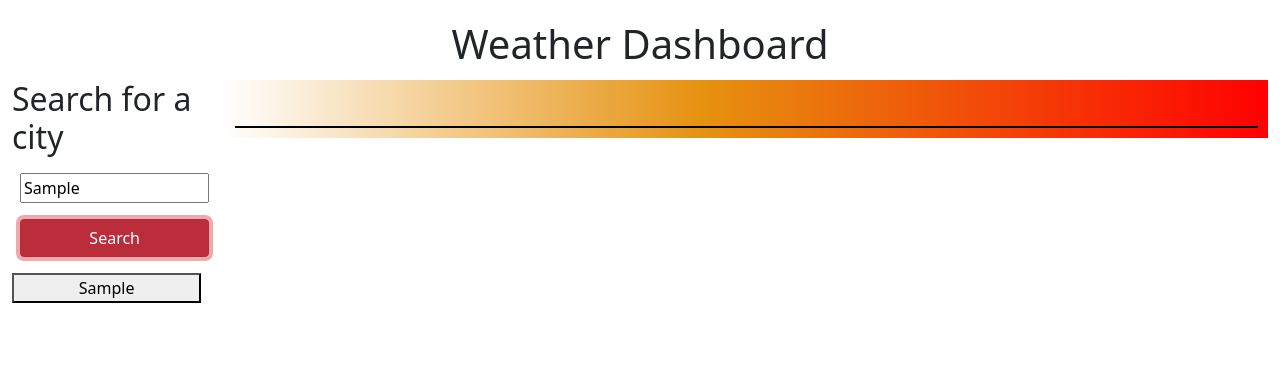
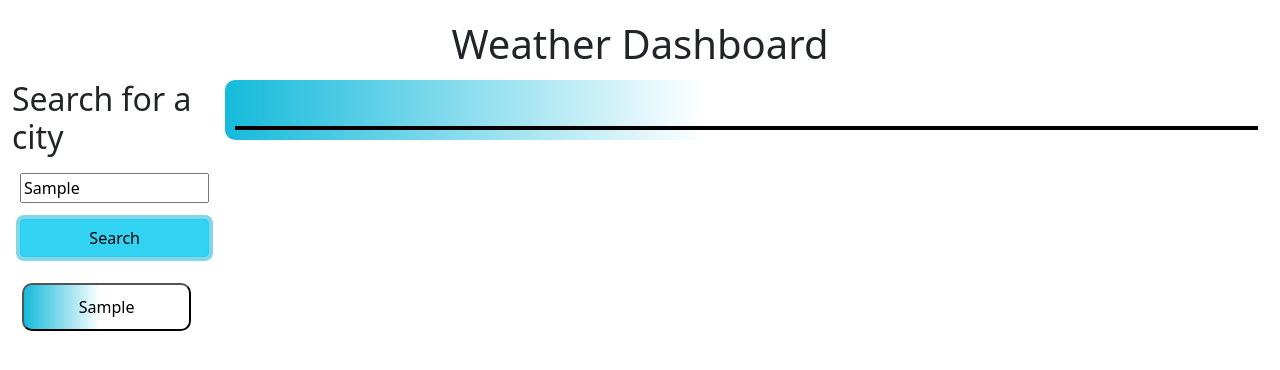
Before and after one commit to MikeTritsch/weather-or-not, a plain HTML site: page index.html in a window 1280 px wide. Both pictures are taken after typing "Sample" into the empty fields and a click on the button "Search". Drawn offline with nearby package versions, Linux system fonts and the light colour scheme; no server answers.

Commit message:
finalized color scheme

```diff
--- a/assets/style/style.css
+++ b/assets/style/style.css
@@ -1,3 +1,7 @@
+:root {
+    --main-gradient: linear-gradient(90deg, rgb(21, 186, 219) 0%, rgb(255, 255, 255) 46%, rgb(255, 255, 255) 100%);
+}
+
 header {
     text-align: center;
     padding: 20px;
@@ -5,12 +9,15 @@ header {
 }
 
 .fourDay h6{
-    border-bottom: solid black 2px;
+    border-bottom: solid black 4px;
+    padding-bottom: 10px;
 }
 
 .cardDiv {
-    background: linear-gradient(90deg, rgb(255, 255, 255) 0%, rgba(230,145,15,1) 46%, rgba(255,0,0,1) 100%);
+    background: var(--main-gradient);
+    color: black;
     padding: 10px;
+    border-radius: 10px;
 }
 
 .searchMsg {
@@ -18,5 +25,14 @@ header {
 }
 
 .mainCard {
-    border-bottom: 2px solid black;
+    border-bottom: 4px solid black;
+    color: white;
 }
+
+
+.cityList button{
+    background: var(--main-gradient);
+    border-radius: 10px;
+    padding: 10px;
+    margin: 10px;
+}
--- a/index.html
+++ b/index.html
@@ -22,7 +22,7 @@
                 <h2>Search for a city</h2>
                 <form class="cityForm mb-2">
                     <input class="citySearch w-100 m-2" type="text" placeholder="Enter your city...">
-                    <button class="citySearchBtn w-100 btn btn-danger btn-block w-100 m-2">Search</button>
+                    <button class="citySearchBtn w-100 btn btn-info btn-block w-100 m-2">Search</button>
                 </form>
 
                 <ul class="cityList w-100 col-md-3 list-group">
@@ -36,7 +36,7 @@
                     <div class="mainCard card-body">
                         <h2 id="currentDay"></h2>
                         <h3 class="card-title"></h3>
-                        <h6 class="card-subtitle mb-2 text-muted"></h6>
+                        <h6 class="card-subtitle mb-2"></h6>
                         <p class="card-text"></p>
                     </div>
                     <!-- Daily Cards -->
```
